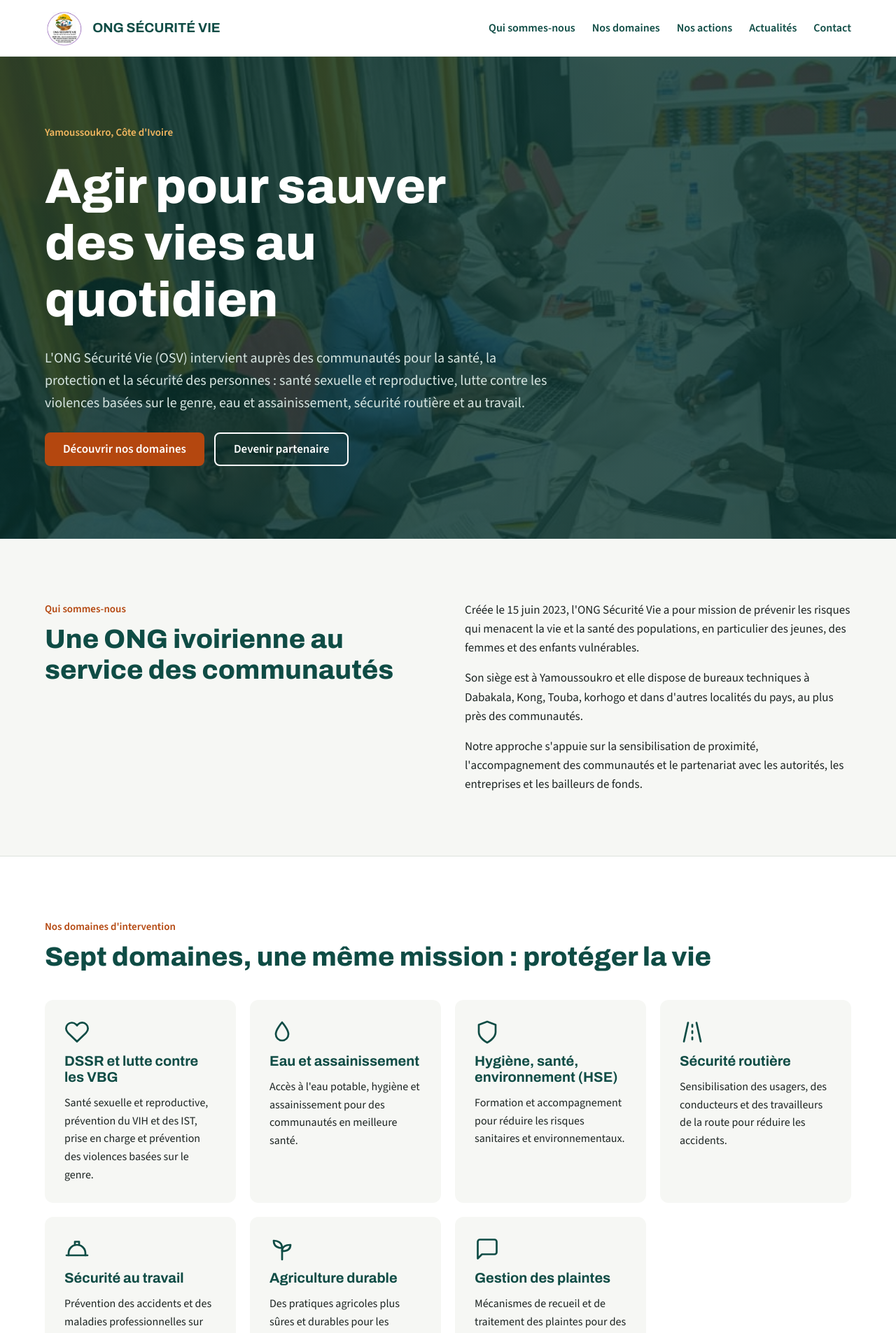
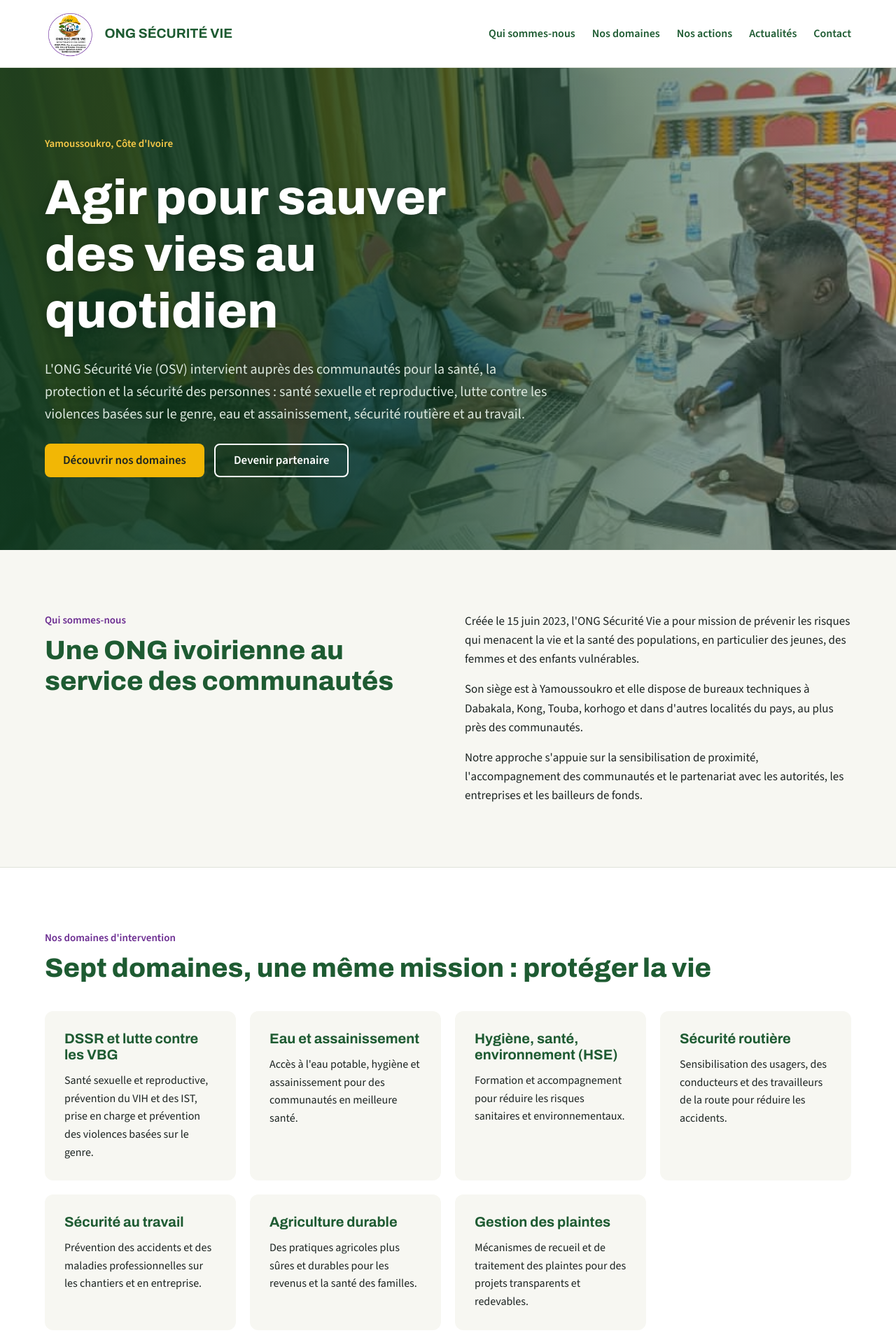
Before and after one commit to 28121989/securitevie, a Jekyll site: the page built from index.html, in a window 1280 px wide. Shown: the top 1905 px of the page at 70% size. Built offline with Jekyll 4.4.1, drawn with Linux system fonts in a browser that asks for light colours.

Commit message:
Add files via upload

```diff
--- a/assets/style.css
+++ b/assets/style.css
@@ -1,4 +1,4 @@
-:root{--vert:#0F4C45;--vert-fonce:#0A332E;--accent:#B4470F;--sable:#F6F7F4;--trait:#DDE2DD;--texte:#1C2422;--clair:#D7E6E2;--or:#F4B860}
+:root{--vert:#1E5B32;--vert-fonce:#123B20;--accent:#F2B705;--accent-fonce:#D9A200;--violet:#6B2C91;--sable:#F7F7F2;--trait:#DFE3DA;--texte:#1C2422;--clair:#DCE9DF;--or:#F7C948}
 *{box-sizing:border-box}
 html{scroll-behavior:smooth}
 body{margin:0;font-family:'Source Sans 3','Segoe UI',sans-serif;color:var(--texte);background:var(--sable);font-size:17px;line-height:1.6}
@@ -9,11 +9,11 @@ h1,h2,h3{font-family:'Archivo',sans-serif;line-height:1.15;margin:0}
 h2{font-weight:800;font-size:38px;color:var(--vert)}
 h3{font-size:20px;color:var(--vert)}
 p{margin:0}
-.surtitre{font-weight:600;font-size:15px;color:var(--accent);margin-bottom:10px}
+.surtitre{font-weight:600;font-size:15px;color:var(--violet);margin-bottom:10px}
 .entete{background:#fff;border-bottom:1px solid var(--trait)}
 .entete .bloc{padding:14px 24px;display:flex;flex-wrap:wrap;align-items:center;justify-content:space-between;gap:16px}
 .marque{display:flex;align-items:center;gap:12px;text-decoration:none;color:var(--vert);font-family:'Archivo',sans-serif;font-weight:700;font-size:19px}
-.marque img{height:52px;width:auto}
+.marque img{height:68px;width:auto}
 .marque .sigle{width:44px;height:44px;border-radius:10px;background:var(--vert);color:#fff;display:flex;align-items:center;justify-content:center;font-weight:800;font-size:16px}
 nav{display:flex;flex-wrap:wrap;gap:4px 24px;font-weight:600;font-size:16px}
 nav a{text-decoration:none;padding:10px 0}
@@ -23,9 +23,10 @@ nav a{text-decoration:none;padding:10px 0}
 .heros h1{font-weight:800;font-size:clamp(2.4rem,5.5vw,4.4rem);max-width:15ch}
 .heros p.intro{font-size:20px;max-width:46rem;color:var(--clair)}
 .boutons{display:flex;flex-wrap:wrap;gap:14px}
-.bouton{display:inline-flex;align-items:center;min-height:48px;padding:0 26px;border-radius:8px;background:var(--accent);color:#fff;text-decoration:none;font-weight:600}
-.bouton:hover{color:#fff;background:#8F380B}
-.bouton.contour{background:transparent;border:2px solid #fff}
+.bouton{display:inline-flex;align-items:center;min-height:48px;padding:0 26px;border-radius:8px;background:var(--accent);color:#1C2422;text-decoration:none;font-weight:600}
+.bouton:hover{color:#1C2422;background:var(--accent-fonce)}
+.bouton.contour{background:transparent;border:2px solid #fff;color:#fff}
+.bouton.contour:hover{background:rgba(255,255,255,.12);color:#fff}
 .deux-col{display:grid;grid-template-columns:repeat(auto-fit,minmax(300px,1fr));gap:48px;align-items:start}
 .pile{display:flex;flex-direction:column;gap:16px}
 .blanc{background:#fff;border-top:1px solid var(--trait);border-bottom:1px solid var(--trait)}
@@ -35,7 +36,7 @@ nav a{text-decoration:none;padding:10px 0}
 .carte{background:#fff;border:1px solid var(--trait);border-radius:12px;overflow:hidden;display:flex;flex-direction:column}
 .carte img{width:100%;height:200px;object-fit:cover}
 .carte .contenu{padding:24px;display:flex;flex-direction:column;gap:10px}
-.carte .meta{font-size:14px;font-weight:600;color:#8A3B0C}
+.carte .meta{font-size:14px;font-weight:600;color:var(--violet)}
 .carte p{font-size:16px}
 .partenaires{display:flex;flex-wrap:wrap;align-items:center;gap:16px 32px;padding:28px;border-radius:12px;background:#E7EFEC;margin-top:32px}
 .contact{background:var(--vert);color:#fff}
@@ -52,3 +53,7 @@ nav a{text-decoration:none;padding:10px 0}
 .article .corps{margin-top:24px;display:flex;flex-direction:column;gap:16px}
 .article .corps p{margin:0}
 a:focus-visible,.bouton:focus-visible{outline:3px solid var(--or);outline-offset:3px}
+
+.heros.avec-photo{background-image:linear-gradient(90deg,rgba(18,59,32,.93) 0%,rgba(18,59,32,.78) 45%,rgba(18,59,32,.25) 100%),var(--photo)}
+@media (max-width:760px){.heros.avec-photo{background-image:linear-gradient(rgba(18,59,32,.82),rgba(18,59,32,.82)),var(--photo)}}
+.heros h1,.heros p.intro{text-shadow:0 1px 12px rgba(0,0,0,.25)}
--- a/index.html
+++ b/index.html
@@ -25,7 +25,7 @@
 </nav>
 </div></header>
 
-<section id="accueil" class="heros"{% if infos.photo_accueil and infos.photo_accueil != "" %} style="background-image:linear-gradient(rgba(10,51,46,.82),rgba(10,51,46,.82)),url('{{ infos.photo_accueil | relative_url }}')"{% endif %}><div class="bloc">
+<section id="accueil" class="heros{% if infos.photo_accueil and infos.photo_accueil != "" %} avec-photo{% endif %}"{% if infos.photo_accueil and infos.photo_accueil != "" %} style="--photo:url('{{ infos.photo_accueil | relative_url }}')"{% endif %}><div class="bloc">
 <p class="lieu">Yamoussoukro, Côte d'Ivoire</p>
 <h1>Agir pour sauver des vies au quotidien</h1>
 <p class="intro">L'ONG Sécurité Vie (OSV) intervient auprès des communautés pour la santé, la protection et la sécurité des personnes : santé sexuelle et reproductive, lutte contre les violences basées sur le genre, eau et assainissement, sécurité routière et au travail.</p>
@@ -46,13 +46,13 @@
 <p class="surtitre">Nos domaines d'intervention</p>
 <h2>Sept domaines, une même mission : protéger la vie</h2>
 <div class="grille">
-<div class="domaine"><svg width="36" height="36" viewBox="0 0 24 24" fill="none" stroke="#0F4C45" stroke-width="1.8" stroke-linecap="round" stroke-linejoin="round" aria-hidden="true"><path d="M20.8 4.6a5.5 5.5 0 0 0-7.8 0L12 5.7l-1-1.1a5.5 5.5 0 0 0-7.8 7.8l1 1.1L12 21l7.8-7.5 1-1.1a5.5 5.5 0 0 0 0-7.8z"/></svg><h3>DSSR et lutte contre les VBG</h3><p>Santé sexuelle et reproductive, prévention du VIH et des IST, prise en charge et prévention des violences basées sur le genre.</p></div>
-<div class="domaine"><svg width="36" height="36" viewBox="0 0 24 24" fill="none" stroke="#0F4C45" stroke-width="1.8" stroke-linecap="round" stroke-linejoin="round" aria-hidden="true"><path d="M12 2.7s-6 6.6-6 11.3a6 6 0 0 0 12 0c0-4.7-6-11.3-6-11.3z"/></svg><h3>Eau et assainissement</h3><p>Accès à l'eau potable, hygiène et assainissement pour des communautés en meilleure santé.</p></div>
-<div class="domaine"><svg width="36" height="36" viewBox="0 0 24 24" fill="none" stroke="#0F4C45" stroke-width="1.8" stroke-linecap="round" stroke-linejoin="round" aria-hidden="true"><path d="M12 22s8-4 8-10V5l-8-3-8 3v7c0 6 8 10 8 10z"/></svg><h3>Hygiène, santé, environnement (HSE)</h3><p>Formation et accompagnement pour réduire les risques sanitaires et environnementaux.</p></div>
-<div class="domaine"><svg width="36" height="36" viewBox="0 0 24 24" fill="none" stroke="#0F4C45" stroke-width="1.8" stroke-linecap="round" stroke-linejoin="round" aria-hidden="true"><path d="M4 21 8 3"/><path d="M20 21 16 3"/><path d="M12 5v2"/><path d="M12 11v2"/><path d="M12 17v2"/></svg><h3>Sécurité routière</h3><p>Sensibilisation des usagers, des conducteurs et des travailleurs de la route pour réduire les accidents.</p></div>
-<div class="domaine"><svg width="36" height="36" viewBox="0 0 24 24" fill="none" stroke="#0F4C45" stroke-width="1.8" stroke-linecap="round" stroke-linejoin="round" aria-hidden="true"><path d="M2 18h20"/><path d="M4 18v-2a8 8 0 0 1 16 0v2"/><path d="M10 8V5h4v3"/></svg><h3>Sécurité au travail</h3><p>Prévention des accidents et des maladies professionnelles sur les chantiers et en entreprise.</p></div>
-<div class="domaine"><svg width="36" height="36" viewBox="0 0 24 24" fill="none" stroke="#0F4C45" stroke-width="1.8" stroke-linecap="round" stroke-linejoin="round" aria-hidden="true"><path d="M12 22V11"/><path d="M12 11C12 6 8 4 4 4c0 5 3 7 8 7z"/><path d="M12 14c0-4 3-6 8-6 0 4-3 6-8 6z"/></svg><h3>Agriculture durable</h3><p>Des pratiques agricoles plus sûres et durables pour les revenus et la santé des familles.</p></div>
-<div class="domaine"><svg width="36" height="36" viewBox="0 0 24 24" fill="none" stroke="#0F4C45" stroke-width="1.8" stroke-linecap="round" stroke-linejoin="round" aria-hidden="true"><path d="M21 15a2 2 0 0 1-2 2H7l-4 4V5a2 2 0 0 1 2-2h14a2 2 0 0 1 2 2z"/></svg><h3>Gestion des plaintes</h3><p>Mécanismes de recueil et de traitement des plaintes pour des projets transparents et redevables.</p></div>
+<div class="domaine"><h3>DSSR et lutte contre les VBG</h3><p>Santé sexuelle et reproductive, prévention du VIH et des IST, prise en charge et prévention des violences basées sur le genre.</p></div>
+<div class="domaine"><h3>Eau et assainissement</h3><p>Accès à l'eau potable, hygiène et assainissement pour des communautés en meilleure santé.</p></div>
+<div class="domaine"><h3>Hygiène, santé, environnement (HSE)</h3><p>Formation et accompagnement pour réduire les risques sanitaires et environnementaux.</p></div>
+<div class="domaine"><h3>Sécurité routière</h3><p>Sensibilisation des usagers, des conducteurs et des travailleurs de la route pour réduire les accidents.</p></div>
+<div class="domaine"><h3>Sécurité au travail</h3><p>Prévention des accidents et des maladies professionnelles sur les chantiers et en entreprise.</p></div>
+<div class="domaine"><h3>Agriculture durable</h3><p>Des pratiques agricoles plus sûres et durables pour les revenus et la santé des familles.</p></div>
+<div class="domaine"><h3>Gestion des plaintes</h3><p>Mécanismes de recueil et de traitement des plaintes pour des projets transparents et redevables.</p></div>
 </div>
 </div></section>
 
```
